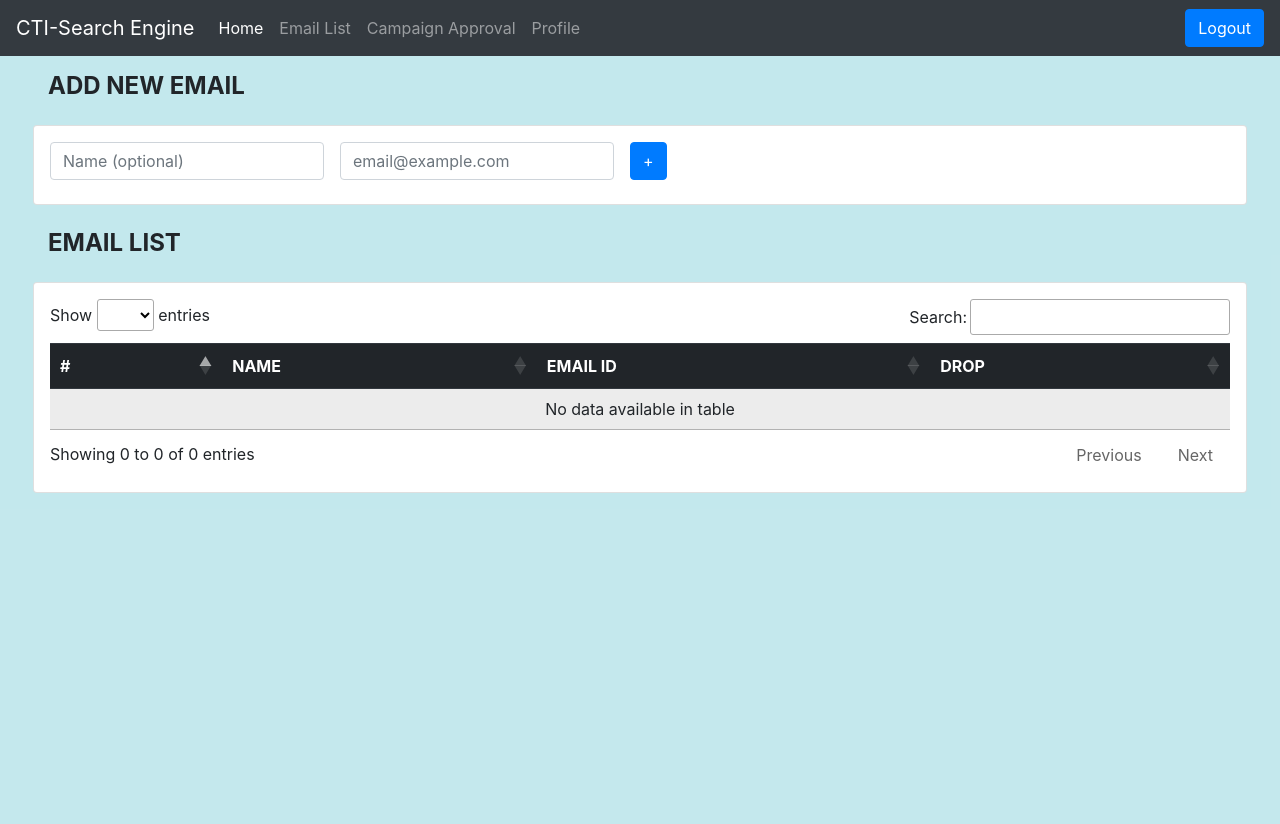
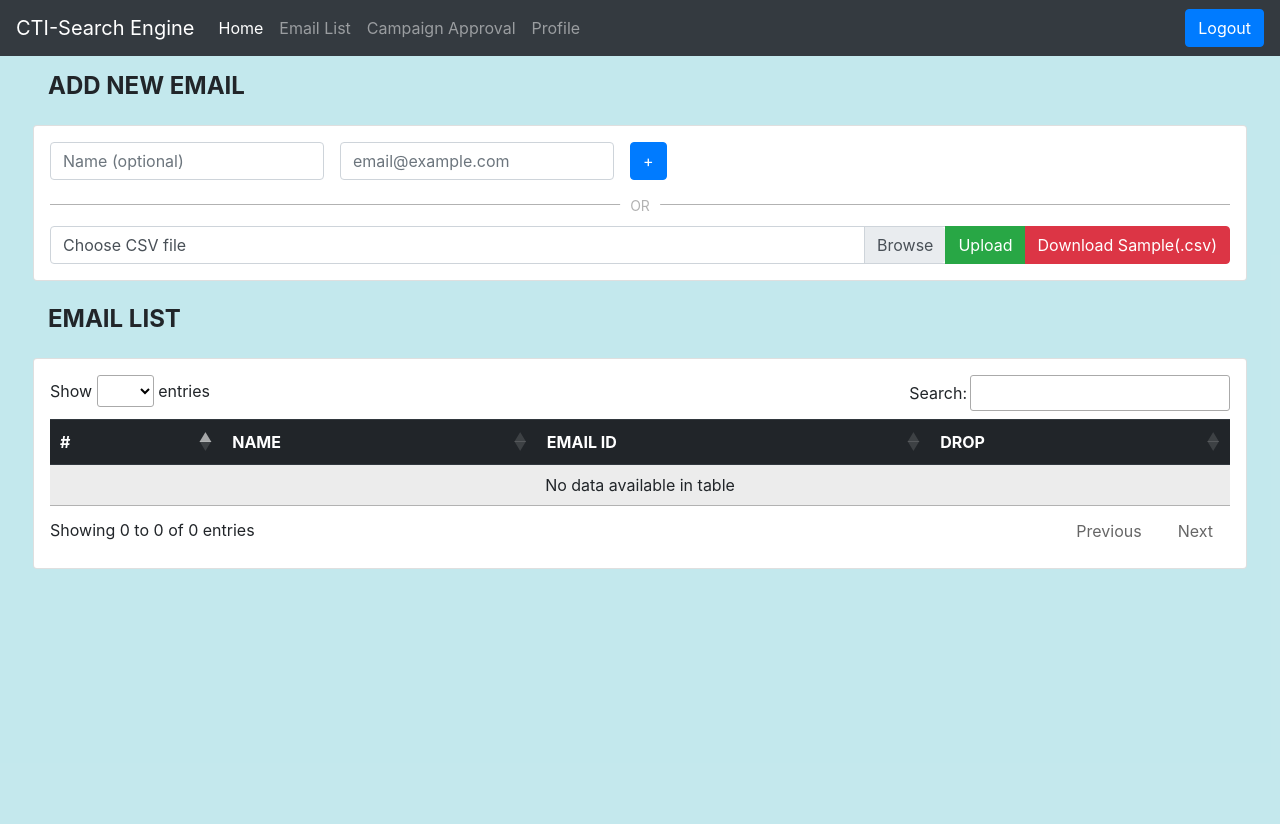
Before and after one commit to CV1523/Cyber-Threat-Intelligence-Search-Engine, a Flask app: page /email_list in a window 1280 px wide. Run offline with Flask 3, Linux system fonts and the light colour scheme; the visitor is signed in with stand-in values (Sample User, id 1); data that the repository does not hold is empty; some libraries are stand-ins or nearby versions.

Commit message:
Implemented Email & Bulk Email - CRD

```diff
--- a/flask-app/flask_main.py
+++ b/flask-app/flask_main.py
@@ -1,16 +1,26 @@
-from flask import Flask, render_template, request, redirect, url_for, session, flash
+from flask import Flask, render_template, request, redirect, url_for, session, flash, send_from_directory
 import pymysql
 from dotenv import load_dotenv
 import os
 from flask_login import LoginManager, UserMixin, login_user, login_required, logout_user, current_user
 from flask_bcrypt import Bcrypt
 from email_validator import validate_email, EmailNotValidError
+from werkzeug.utils import secure_filename
+import csv
 
 # Load environment variables
 load_dotenv()
 
 app = Flask(__name__)
 app.secret_key = os.getenv('SECRET_KEY')  # Secret key for session management
+
+ALLOWED_EXTENSIONS = {'csv'}
+UPLOAD_FOLDER = 'uploads/'
+app.config['UPLOAD_FOLDER'] = UPLOAD_FOLDER
+app.config['MAX_CONTENT_LENGTH'] = 10 * 1024 * 1024
+
+def allowed_file(filename):
+    return '.' in filename and filename.rsplit('.', 1)[1].lower() in ALLOWED_EXTENSIONS
 
 # Initialize LoginManager and Bcrypt
 login_manager = LoginManager()
@@ -223,7 +233,6 @@ def deleteEmail():
     try:
         conn = get_db_connection()
         cursor = conn.cursor()
-
         email = request.args.get('email').strip()
         cursor.execute('SELECT email from ca_emailList WHERE email = %s', (email))
         email_exist_check = cursor.fetchone()
@@ -233,17 +242,86 @@ def deleteEmail():
         else:
             cursor.execute('DELETE from ca_emailList WHERE email = %s', (email))
             conn.commit()
-
             flash('Email deleted successfully!', 'success')
             return redirect(url_for('email_list'))
     except Exception as e:
-        # Handle any errors that occur during the process
         flash('An error occurred. Please try again.', 'danger')
         return redirect(url_for('email_list'))
-
     finally:
         cursor.close()
         conn.close()
 
+@app.route('/uploadEmails', methods=['POST'])
+@login_required
+def uploadEmails():
+    if 'emailfile' not in request.files:
+        flash('No file part!', 'danger')
+        return redirect(url_for('email_list'))
+    file = request.files['emailfile']
+    if file.filename == '':
+        flash('No selected file!', 'danger')
+        return redirect(url_for('email_list'))
+    if not allowed_file(file.filename):
+        flash('Invalid file format! Only .csv files are allowed.', 'danger')
+        return redirect(url_for('email_list'))
+    # Sanitize the filename
+    filename = secure_filename(file.filename)
+    try:
+        # Save the file temporarily
+        filepath = os.path.join(app.config['UPLOAD_FOLDER'], filename)
+        file.save(filepath)
+        # Validate file content as a CSV
+        with open(filepath, 'r') as csvfile:
+            csv_reader = csv.reader(csvfile)
+            header = next(csv_reader)
+            if header != ['Name', 'Email']:
+                flash('Invalid CSV format! Expected columns: Name, Email.', 'danger')
+                os.remove(filepath)  # Delete the invalid file
+                return redirect(url_for('email_list'))
+            # Collect valid rows from the file
+            unique_emails = set()
+            rows_to_insert = []
+            for row in csv_reader:
+                if len(row) < 2:
+                    continue
+                name, email = row[0].strip(), row[1].strip()
+
+                # Validate email - it is mandatory
+                if not email:
+                    flash('Email cannot be empty. Please try again!', 'danger')
+                    os.remove(filepath)
+                    return redirect(url_for('email_list'))
+
+                if email not in unique_emails:
+                    unique_emails.add(email)
+                    rows_to_insert.append((name, email))
+            conn = get_db_connection()
+            cursor = conn.cursor()
+            for name, email in rows_to_insert:
+                try:
+                    cursor.execute('INSERT IGNORE INTO ca_emailList (name, email) VALUES (%s, %s)', (name, email))
+                except Exception as e:
+                    flash(f'Error inserting {email}: {e}', 'danger')
+            conn.commit()
+            cursor.close()
+            conn.close()
+        flash('File uploaded and processed successfully!', 'success')
+    except Exception as e:
+        flash(f'Error processing file: {e}', 'danger')
+    finally:
+        if os.path.exists(filepath):
+            os.remove(filepath)
+
+    return redirect(url_for('email_list'))
+
+@app.route('/getSampleFile', methods=['GET'])
+@login_required
+def getSampleFile():
+    try:
+        return send_from_directory(directory='static/sample', path='sample.csv', as_attachment=True)
+    except Exception as e:
+        flash(f"Error downloading sample file: {e}", "danger")
+        return redirect(url_for('email_list'))
+
 if __name__ == '__main__':
     app.run(port=8080, debug=True)
--- /dev/null
+++ b/flask-app/static/css/style.css
@@ -0,0 +1,21 @@
+#up-hr {
+  border: none;
+  border-top: 1px solid #b2b2b2;
+  color: #b2b2b2;
+  text-align: center;
+  height: 5px;
+  position: relative;
+}
+
+#up-hr::before {
+  content: "OR";
+  display: inline-block;
+  position: absolute;
+  top: -10px;
+  left: 50%;
+  transform: translateX(-50%);
+  background: #fff;
+  padding: 0 10px;
+  font-size: 14px;
+  color: #b2b2b2;
+}
--- /dev/null
+++ b/flask-app/static/sample/sample.csv
@@ -0,0 +1,3 @@
+Name,Email
+John Doe,john@example.com
+,jane@example.com
--- /dev/null
+++ b/flask-app/templates/alert.html
@@ -0,0 +1,9 @@
+{% with messages = get_flashed_messages(with_categories=true) %}
+    {% if messages %}
+        <div>
+            {% for category, message in messages %}
+                <ol class="alert alert-{{ category }} ">{{ message }}</ol>
+            {% endfor %}
+        </div>
+    {% endif %}
+{% endwith %}
--- a/flask-app/templates/email-List.html
+++ b/flask-app/templates/email-List.html
@@ -11,16 +11,8 @@
             <h1 class="h4 mb-0 text-gray-300 font-weight-bold">ADD NEW EMAIL</h1>
         </div>
         <div class="row card p-3">
-            {% with messages = get_flashed_messages(with_categories=true) %}
-                {% if messages %}
-                    <div>
-                        {% for category, message in messages %}
-                            <ol class="alert alert-{{ category }} ">{{ message }}</ol>
-                        {% endfor %}
-                    </div>
-                {% endif %}
-            {% endwith %}
-            <form class="form-inline" action="/addEmail" method="POST">
+            {% include 'alert.html' %}
+            <form class="form-inline flex-wrap" action="/addEmail" method="POST">
                 <div class="form-group mb-2">
                     <label for="name" class="sr-only">Password</label>
                     <input type="text" class="form-control" id="name" name="name" placeholder="Name (optional)">
@@ -30,6 +22,27 @@
                     <input type="email" class="form-control" id="email" name="email" placeholder="email@example.com" required>
                 </div>
                 <button type="submit" class="btn btn-primary mb-2">+</button>
+            </form>
+            <hr id="up-hr" />
+            <form action="/uploadEmails" method="POST" enctype="multipart/form-data">
+                <div class="input-group">
+                    <div class="custom-file">
+                        <input
+                            type="file"
+                            class="custom-file-input"
+                            id="inputGroupFile04"
+                            name="emailfile"
+                            accept=".csv"
+                            required
+                            onchange="updateFileName(this)"
+                        >
+                        <label class="custom-file-label" for="inputGroupFile04">Choose CSV file</label>
+                    </div>
+                    <div class="input-group-append">
+                        <button class="btn btn-success" type="submit">Upload</button>
+                        <a class="btn btn-danger" href="/getSampleFile">Download Sample(.csv)</a>
+                    </div>
+                </div>
             </form>
         </div>
         <div class="d-sm-flex align-items-center justify-content-between mt-4 mb-4">
@@ -68,6 +81,12 @@
                 pageLength: 5
             });
         });
+
+        function updateFileName(input) {
+            const fileName = input.files[0]?.name || 'Choose CSV file';
+            const label = input.nextElementSibling;
+            label.textContent = fileName;
+        }
     </script>
 </body>
 </html>
--- a/flask-app/templates/meta.html
+++ b/flask-app/templates/meta.html
@@ -3,3 +3,4 @@
 <link rel="stylesheet" href="https://cdn.jsdelivr.net/npm/bootstrap@4.0.0/dist/css/bootstrap.min.css" integrity="sha384-Gn5384xqQ1aoWXA+058RXPxPg6fy4IWvTNh0E263XmFcJlSAwiGgFAW/dAiS6JXm" crossorigin="anonymous">
 <link rel="stylesheet" href="https://cdn.datatables.net/1.11.5/css/jquery.dataTables.min.css">
 <link rel="stylesheet" href="https://cdnjs.cloudflare.com/ajax/libs/font-awesome/6.6.0/css/all.min.css" integrity="sha512-Kc323vGBEqzTmouAECnVceyQqyqdsSiqLQISBL29aUW4U/M7pSPA/gEUZQqv1cwx4OnYxTxve5UMg5GT6L4JJg==" crossorigin="anonymous" referrerpolicy="no-referrer"/>
+<link rel="stylesheet" type="text/css" href="{{ url_for('static', filename='css/style.css') }}">
```
Also changed, not shown: flask-app/templates/login.html (+1 -9 lines), flask-app/templates/profile.html (+1 -9 lines), flask-app/templates/register.html (deleted, +0 -32 lines), flask-app/templates/script.js (deleted), flask-app/templates/style.css (deleted).
